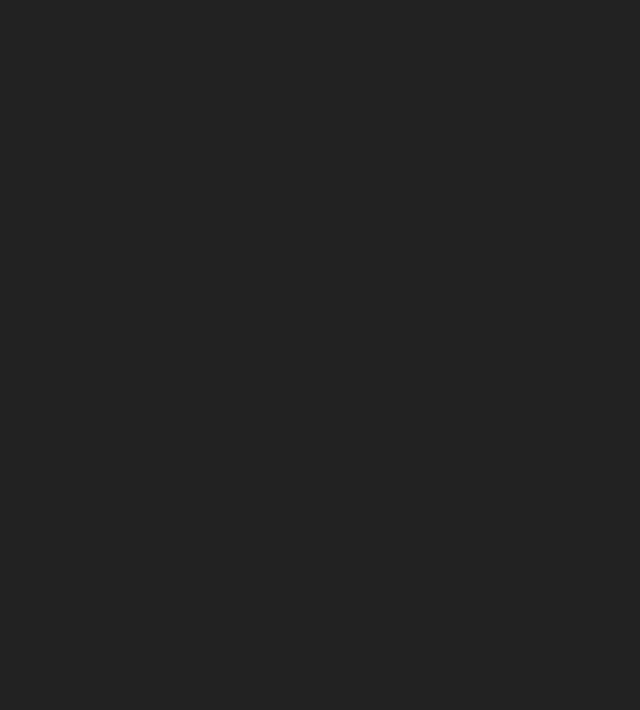
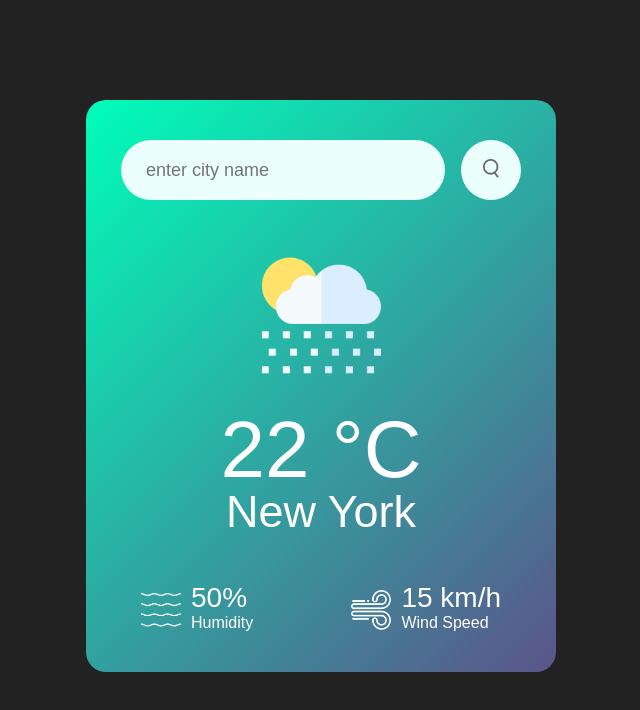
Before and after one commit to dotnetbuilt/WeatherApp, a plain HTML site: page index.html in a window 1280 px wide. Shown: the whole page, without its empty margins (319-959 px from the left). Drawn offline with Linux system fonts and the light colour scheme.

Commit message:
add components

```diff
--- a/index.html
+++ b/index.html
@@ -7,6 +7,33 @@
     <link rel="stylesheet" href="style.css">
 </head>
 <body>
-
+    <div class="card">
+        <div class="search">
+            <input type="text" placeholder="enter city name"
+            spellcheck="false">
+            <button><img src="images/search.png"></button>
+        </div>
+        <div class="weather">
+            <img src="images/rain.png" class="weather-icon">
+            <h1 class="temp">22 °C</h1>
+            <h2 class="city">New York</h2>
+            <div class="details">
+                <div class="col">
+                    <img src="images/humidity.png">
+                    <div>
+                        <p class="humidity">50%</p>
+                        <p>Humidity</p>
+                    </div>
+                </div>
+                <div class="col">
+                    <img src="images/wind.png">
+                    <div>
+                        <p class="wind">15 km/h</p>
+                        <p>Wind Speed</p>
+                    </div>
+                </div>
+            </div>
+        </div>
+    </div>
 </body>
 </html>
--- a/style.css
+++ b/style.css
@@ -8,3 +8,88 @@
 body {
     background: #222;
 }
+
+.card {
+    width: 90%;
+    max-width: 470px;
+    background: linear-gradient(135deg, #00feba, #5b548a);
+    color: #fff;
+    margin: 100px auto 0;
+    border-radius: 20px;
+    padding: 40px 35px;
+    text-align: center;
+}
+
+.search {
+    width: 100%;
+    display: flex;
+    align-items: center;
+    justify-content: space-between;
+}
+
+.search input {
+    border: 0;
+    outline: 0;
+    background: #ebfffc;
+    color: #555;
+    padding: 10px 25px;
+    height: 60px;
+    border-radius: 30px;
+    flex: 1;
+    margin-right: 16px;
+    font-size: 18px;
+}
+
+.search button {
+    border: 0;
+    outline: 0;
+    background: #ebfffc;
+    border-radius: 50%;
+    width: 60px;
+    height: 60px;
+    cursor: pointer;
+}
+
+.search button img {
+    width: 16px;
+}
+
+.weather-icon {
+    width: 170px;
+    margin-top: 30px;
+}
+
+.weather h1 {
+    font-size: 80px;
+    font-weight: 500;
+}
+
+.weather h2 {
+    font-size: 45px;
+    font-weight: 400;
+    margin-top: -10px;
+}
+
+.details {
+    display: flex;
+    align-items: center;
+    justify-content: space-between;
+    padding: 0 20px;
+    margin-top: 50px;
+}
+
+.col {
+    display: flex;
+    align-items: center;
+    text-align: left;
+}
+
+.col img {
+    width: 40px;
+    margin-right: 10px;
+}
+
+.humidity, .wind {
+    font-size: 28px;
+    margin-top: -6px;
+}
```
